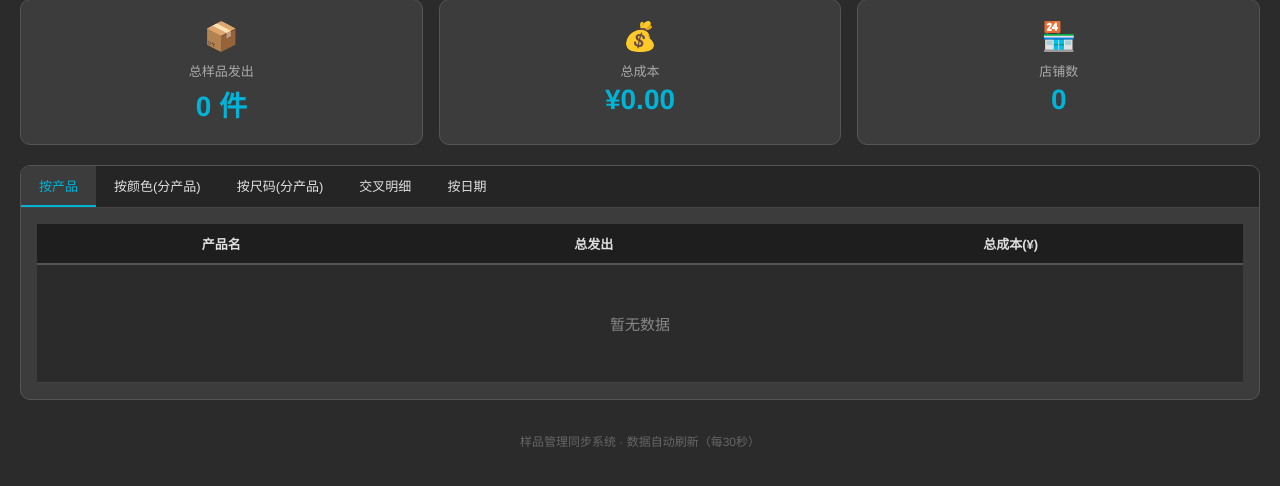
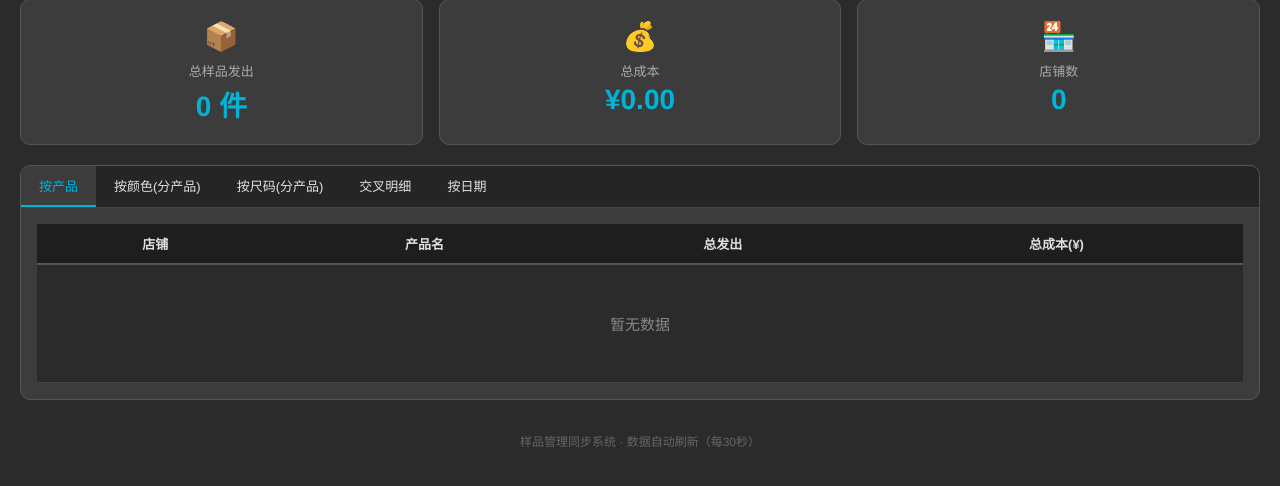
Before and after one commit to 1072066687/sample-tracker, a Flask app: page / in a window 1280 px wide. Shown: the part 126-612 px from the top of the page. Run offline with Flask 3, Linux system fonts and the light colour scheme; data that the repository does not hold is empty.

Commit message:
Add files via upload

```diff
--- a/server.py
+++ b/server.py
@@ -83,7 +83,7 @@ def init_db():
 
 @app.route("/api/sync", methods=["POST"])
 def api_sync():
-    """桌面端同步数据端点"""
+    """桌面端同步数据端点（全量替换）"""
     try:
         data = request.get_json(force=True)
     except Exception:
@@ -103,9 +103,11 @@ def api_sync():
     conn = get_connection()
     cursor = conn.cursor()
 
-    record_count = 0
+    # 全量替换：先清空该店铺的旧数据
+    cursor.execute("DELETE FROM records WHERE shop_name = ?", (shop_name,))
+    cursor.execute("DELETE FROM products WHERE shop_name = ?", (shop_name,))
 
-    # 存储产品配置
+    # 插入产品配置
     for product in products:
         product_id = product.get("id", "")
         if not product_id:
@@ -113,7 +115,7 @@ def api_sync():
         colors_str = json.dumps(product.get("colors", []), ensure_ascii=False)
         sizes_str = json.dumps(product.get("sizes", []), ensure_ascii=False)
         cursor.execute("""
-            INSERT OR REPLACE INTO products (id, shop_name, name, colors, sizes, cost)
+            INSERT INTO products (id, shop_name, name, colors, sizes, cost)
             VALUES (?, ?, ?, ?, ?, ?)
         """, (
             product_id,
@@ -124,13 +126,14 @@ def api_sync():
             product.get("cost", 0.0),
         ))
 
-    # 存储发样记录（按 id + shop_name 去重）
+    # 插入发样记录
+    record_count = 0
     for record in records:
         record_id = record.get("id", "")
         if not record_id:
             continue
         cursor.execute("""
-            INSERT OR IGNORE INTO records
+            INSERT INTO records
                 (id, shop_name, date, product_name, color, size,
                  quantity, unit_cost, total_cost, creator, note)
             VALUES (?, ?, ?, ?, ?, ?, ?, ?, ?, ?, ?)
@@ -147,8 +150,7 @@ def api_sync():
             record.get("creator", ""),
             record.get("note", ""),
         ))
-        if cursor.rowcount > 0:
-            record_count += 1
+        record_count += 1
 
     conn.commit()
     conn.close()
--- a/templates/dashboard.html
+++ b/templates/dashboard.html
@@ -173,9 +173,10 @@
                 <table id="productTable">
                     <thead>
                         <tr>
-                            <th onclick="sortTable('productTable', 0)">产品名 <span class="sort-arrow"></span></th>
-                            <th onclick="sortTable('productTable', 1)">总发出 <span class="sort-arrow"></span></th>
-                            <th onclick="sortTable('productTable', 2)">总成本(¥) <span class="sort-arrow"></span></th>
+                            <th onclick="sortTable('productTable', 0)">店铺 <span class="sort-arrow"></span></th>
+                            <th onclick="sortTable('productTable', 1)">产品名 <span class="sort-arrow"></span></th>
+                            <th onclick="sortTable('productTable', 2)">总发出 <span class="sort-arrow"></span></th>
+                            <th onclick="sortTable('productTable', 3)">总成本(¥) <span class="sort-arrow"></span></th>
                         </tr>
                     </thead>
                     <tbody id="productBody"></tbody>
@@ -189,9 +190,10 @@
                 <table id="colorTable">
                     <thead>
                         <tr>
-                            <th onclick="sortTable('colorTable', 0)">产品名 <span class="sort-arrow"></span></th>
-                            <th onclick="sortTable('colorTable', 1)">颜色 <span class="sort-arrow"></span></th>
-                            <th onclick="sortTable('colorTable', 2)">总发出 <span class="sort-arrow"></span></th>
+                            <th onclick="sortTable('colorTable', 0)">店铺 <span class="sort-arrow"></span></th>
+                            <th onclick="sortTable('colorTable', 1)">产品名 <span class="sort-arrow"></span></th>
+                            <th onclick="sortTable('colorTable', 2)">颜色 <span class="sort-arrow"></span></th>
+                            <th onclick="sortTable('colorTable', 3)">总发出 <span class="sort-arrow"></span></th>
                         </tr>
                     </thead>
                     <tbody id="colorBody"></tbody>
@@ -205,9 +207,10 @@
                 <table id="sizeTable">
                     <thead>
                         <tr>
-                            <th onclick="sortTable('sizeTable', 0)">产品名 <span class="sort-arrow"></span></th>
-                            <th onclick="sortTable('sizeTable', 1)">尺码 <span class="sort-arrow"></span></th>
-                            <th onclick="sortTable('sizeTable', 2)">总发出 <span class="sort-arrow"></span></th>
+                            <th onclick="sortTable('sizeTable', 0)">店铺 <span class="sort-arrow"></span></th>
+                            <th onclick="sortTable('sizeTable', 1)">产品名 <span class="sort-arrow"></span></th>
+                            <th onclick="sortTable('sizeTable', 2)">尺码 <span class="sort-arrow"></span></th>
+                            <th onclick="sortTable('sizeTable', 3)">总发出 <span class="sort-arrow"></span></th>
                         </tr>
                     </thead>
                     <tbody id="sizeBody"></tbody>
@@ -221,10 +224,11 @@
                 <table id="crossTable">
                     <thead>
                         <tr>
-                            <th onclick="sortTable('crossTable', 0)">产品名 <span class="sort-arrow"></span></th>
-                            <th onclick="sortTable('crossTable', 1)">颜色 <span class="sort-arrow"></span></th>
-                            <th onclick="sortTable('crossTable', 2)">尺码 <span class="sort-arrow"></span></th>
-                            <th onclick="sortTable('crossTable', 3)">总发出 <span class="sort-arrow"></span></th>
+                            <th onclick="sortTable('crossTable', 0)">店铺 <span class="sort-arrow"></span></th>
+                            <th onclick="sortTable('crossTable', 1)">产品名 <span class="sort-arrow"></span></th>
+                            <th onclick="sortTable('crossTable', 2)">颜色 <span class="sort-arrow"></span></th>
+                            <th onclick="sortTable('crossTable', 3)">尺码 <span class="sort-arrow"></span></th>
+                            <th onclick="sortTable('crossTable', 4)">总发出 <span class="sort-arrow"></span></th>
                         </tr>
                     </thead>
                     <tbody id="crossBody"></tbody>
@@ -239,9 +243,10 @@
                     <thead>
                         <tr>
                             <th onclick="sortTable('dateTable', 0)">日期 <span class="sort-arrow"></span></th>
-                            <th onclick="sortTable('dateTable', 1)">产品名 <span class="sort-arrow"></span></th>
-                            <th onclick="sortTable('dateTable', 2)">发出数量 <span class="sort-arrow"></span></th>
-                            <th onclick="sortTable('dateTable', 3)">成本(¥) <span class="sort-arrow"></span></th>
+                            <th onclick="sortTable('dateTable', 1)">店铺 <span class="sort-arrow"></span></th>
+                            <th onclick="sortTable('dateTable', 2)">产品名 <span class="sort-arrow"></span></th>
+                            <th onclick="sortTable('dateTable', 3)">发出数量 <span class="sort-arrow"></span></th>
+                            <th onclick="sortTable('dateTable', 4)">成本(¥) <span class="sort-arrow"></span></th>
                         </tr>
                     </thead>
                     <tbody id="dateBody"></tbody>
@@ -332,10 +337,10 @@ function renderSummary() {
 function renderProductStats() {
     const stats = {};
     for (const r of allRecords) {
-        const name = r.product_name;
-        if (!stats[name]) stats[name] = { qty: 0, cost: 0 };
-        stats[name].qty += r.quantity;
-        stats[name].cost += r.total_cost;
+        const key = (r.shop_name || '未知') + '|' + r.product_name;
+        if (!stats[key]) stats[key] = { shop: r.shop_name || '未知', product: r.product_name, qty: 0, cost: 0 };
+        stats[key].qty += r.quantity;
+        stats[key].cost += r.total_cost;
     }
 
     const keys = Object.keys(stats).sort();
@@ -343,81 +348,40 @@ function renderProductStats() {
     tbody.innerHTML = '';
     let totalQty = 0, totalCost = 0;
 
-    for (const name of keys) {
-        const s = stats[name];
+    for (const key of keys) {
+        const s = stats[key];
         totalQty += s.qty;
         totalCost += s.cost;
         const tr = document.createElement('tr');
-        tr.innerHTML = `<td>${escapeHtml(name)}</td><td>${s.qty}</td><td>${s.cost.toFixed(2)}</td>`;
+        tr.innerHTML = `<td>${escapeHtml(s.shop)}</td><td>${escapeHtml(s.product)}</td><td>${s.qty}</td><td>${s.cost.toFixed(2)}</td>`;
         tbody.appendChild(tr);
     }
     if (keys.length > 0) {
         const tr = document.createElement('tr');
         tr.className = 'total-row';
-        tr.innerHTML = `<td>─── 合计 ───</td><td>${totalQty}</td><td>${totalCost.toFixed(2)}</td>`;
+        tr.innerHTML = `<td colspan="2">─── 合计 ───</td><td>${totalQty}</td><td>${totalCost.toFixed(2)}</td>`;
         tbody.appendChild(tr);
     }
     if (keys.length === 0) {
-        tbody.innerHTML = '<tr><td colspan="3"><div class="empty-state">暂无数据</div></td></tr>';
+        tbody.innerHTML = '<tr><td colspan="4"><div class="empty-state">暂无数据</div></td></tr>';
     }
 }
 
 function renderColorStats() {
     const stats = {};
     for (const r of allRecords) {
-        const key = r.product_name + '|||' + r.color;
-        if (!stats[key]) stats[key] = { product: r.product_name, color: r.color, qty: 0 };
+        const shop = r.shop_name || '未知';
+        const key = shop + '|' + r.product_name + '|' + r.color;
+        if (!stats[key]) stats[key] = { shop: shop, product: r.product_name, color: r.color, qty: 0 };
         stats[key].qty += r.quantity;
     }
 
     const tbody = document.getElementById('colorBody');
     tbody.innerHTML = '';
-    const items = Object.values(stats).sort((a, b) => a.product.localeCompare(b.product) || a.color.localeCompare(b.color));
+    const items = Object.values(stats).sort((a, b) => a.shop.localeCompare(b.shop) || a.product.localeCompare(b.product) || a.color.localeCompare(b.color));
     for (const item of items) {
         const tr = document.createElement('tr');
-        tr.innerHTML = `<td>${escapeHtml(item.product)}</td><td>${escapeHtml(item.color)}</td><td>${item.qty}</td>`;
-        tbody.appendChild(tr);
-    }
-    if (items.length === 0) {
-        tbody.innerHTML = '<tr><td colspan="3"><div class="empty-state">暂无数据</div></td></tr>';
-    }
-}
-
-function renderSizeStats() {
-    const stats = {};
-    for (const r of allRecords) {
-        const key = r.product_name + '|||' + r.size;
-        if (!stats[key]) stats[key] = { product: r.product_name, size: r.size, qty: 0 };
-        stats[key].qty += r.quantity;
-    }
-
-    const tbody = document.getElementById('sizeBody');
-    tbody.innerHTML = '';
-    const items = Object.values(stats).sort((a, b) => a.product.localeCompare(b.product) || a.size.localeCompare(b.size));
-    for (const item of items) {
-        const tr = document.createElement('tr');
-        tr.innerHTML = `<td>${escapeHtml(item.product)}</td><td>${escapeHtml(item.size)}</td><td>${item.qty}</td>`;
-        tbody.appendChild(tr);
-    }
-    if (items.length === 0) {
-        tbody.innerHTML = '<tr><td colspan="3"><div class="empty-state">暂无数据</div></td></tr>';
-    }
-}
-
-function renderCrossStats() {
-    const stats = {};
-    for (const r of allRecords) {
-        const key = r.product_name + '|||' + r.color + '|||' + r.size;
-        if (!stats[key]) stats[key] = { product: r.product_name, color: r.color, size: r.size, qty: 0 };
-        stats[key].qty += r.quantity;
-    }
-
-    const tbody = document.getElementById('crossBody');
-    tbody.innerHTML = '';
-    const items = Object.values(stats).sort((a, b) => a.product.localeCompare(b.product) || a.color.localeCompare(b.color) || a.size.localeCompare(b.size));
-    for (const item of items) {
-        const tr = document.createElement('tr');
-        tr.innerHTML = `<td>${escapeHtml(item.product)}</td><td>${escapeHtml(item.color)}</td><td>${escapeHtml(item.size)}</td><td>${item.qty}</td>`;
+        tr.innerHTML = `<td>${escapeHtml(item.shop)}</td><td>${escapeHtml(item.product)}</td><td>${escapeHtml(item.color)}</td><td>${item.qty}</td>`;
         tbody.appendChild(tr);
     }
     if (items.length === 0) {
@@ -425,11 +389,56 @@ function renderCrossStats() {
     }
 }
 
+function renderSizeStats() {
+    const stats = {};
+    for (const r of allRecords) {
+        const shop = r.shop_name || '未知';
+        const key = shop + '|' + r.product_name + '|' + r.size;
+        if (!stats[key]) stats[key] = { shop: shop, product: r.product_name, size: r.size, qty: 0 };
+        stats[key].qty += r.quantity;
+    }
+
+    const tbody = document.getElementById('sizeBody');
+    tbody.innerHTML = '';
+    const items = Object.values(stats).sort((a, b) => a.shop.localeCompare(b.shop) || a.product.localeCompare(b.product) || a.size.localeCompare(b.size));
+    for (const item of items) {
+        const tr = document.createElement('tr');
+        tr.innerHTML = `<td>${escapeHtml(item.shop)}</td><td>${escapeHtml(item.product)}</td><td>${escapeHtml(item.size)}</td><td>${item.qty}</td>`;
+        tbody.appendChild(tr);
+    }
+    if (items.length === 0) {
+        tbody.innerHTML = '<tr><td colspan="4"><div class="empty-state">暂无数据</div></td></tr>';
+    }
+}
+
+function renderCrossStats() {
+    const stats = {};
+    for (const r of allRecords) {
+        const shop = r.shop_name || '未知';
+        const key = shop + '|' + r.product_name + '|' + r.color + '|' + r.size;
+        if (!stats[key]) stats[key] = { shop: shop, product: r.product_name, color: r.color, size: r.size, qty: 0 };
+        stats[key].qty += r.quantity;
+    }
+
+    const tbody = document.getElementById('crossBody');
+    tbody.innerHTML = '';
+    const items = Object.values(stats).sort((a, b) => a.shop.localeCompare(b.shop) || a.product.localeCompare(b.product) || a.color.localeCompare(b.color) || a.size.localeCompare(b.size));
+    for (const item of items) {
+        const tr = document.createElement('tr');
+        tr.innerHTML = `<td>${escapeHtml(item.shop)}</td><td>${escapeHtml(item.product)}</td><td>${escapeHtml(item.color)}</td><td>${escapeHtml(item.size)}</td><td>${item.qty}</td>`;
+        tbody.appendChild(tr);
+    }
+    if (items.length === 0) {
+        tbody.innerHTML = '<tr><td colspan="5"><div class="empty-state">暂无数据</div></td></tr>';
+    }
+}
+
 function renderDateStats() {
     const stats = {};
     for (const r of allRecords) {
-        const key = r.date + '|||' + r.product_name;
-        if (!stats[key]) stats[key] = { date: r.date, product: r.product_name, qty: 0, cost: 0 };
+        const shop = r.shop_name || '未知';
+        const key = r.date + '|' + shop + '|' + r.product_name;
+        if (!stats[key]) stats[key] = { date: r.date, shop: shop, product: r.product_name, qty: 0, cost: 0 };
         stats[key].qty += r.quantity;
         stats[key].cost += r.total_cost;
     }
@@ -438,15 +447,16 @@ function renderDateStats() {
     tbody.innerHTML = '';
     const items = Object.values(stats).sort((a, b) => {
         if (a.date !== b.date) return b.date.localeCompare(a.date);
+        if (a.shop !== b.shop) return a.shop.localeCompare(b.shop);
         return a.product.localeCompare(b.product);
     });
     for (const item of items) {
         const tr = document.createElement('tr');
-        tr.innerHTML = `<td>${escapeHtml(item.date)}</td><td>${escapeHtml(item.product)}</td><td>${item.qty}</td><td>${item.cost.toFixed(2)}</td>`;
+        tr.innerHTML = `<td>${escapeHtml(item.date)}</td><td>${escapeHtml(item.shop)}</td><td>${escapeHtml(item.product)}</td><td>${item.qty}</td><td>${item.cost.toFixed(2)}</td>`;
         tbody.appendChild(tr);
     }
     if (items.length === 0) {
-        tbody.innerHTML = '<tr><td colspan="4"><div class="empty-state">暂无数据</div></td></tr>';
+        tbody.innerHTML = '<tr><td colspan="5"><div class="empty-state">暂无数据</div></td></tr>';
     }
 }
 
```
